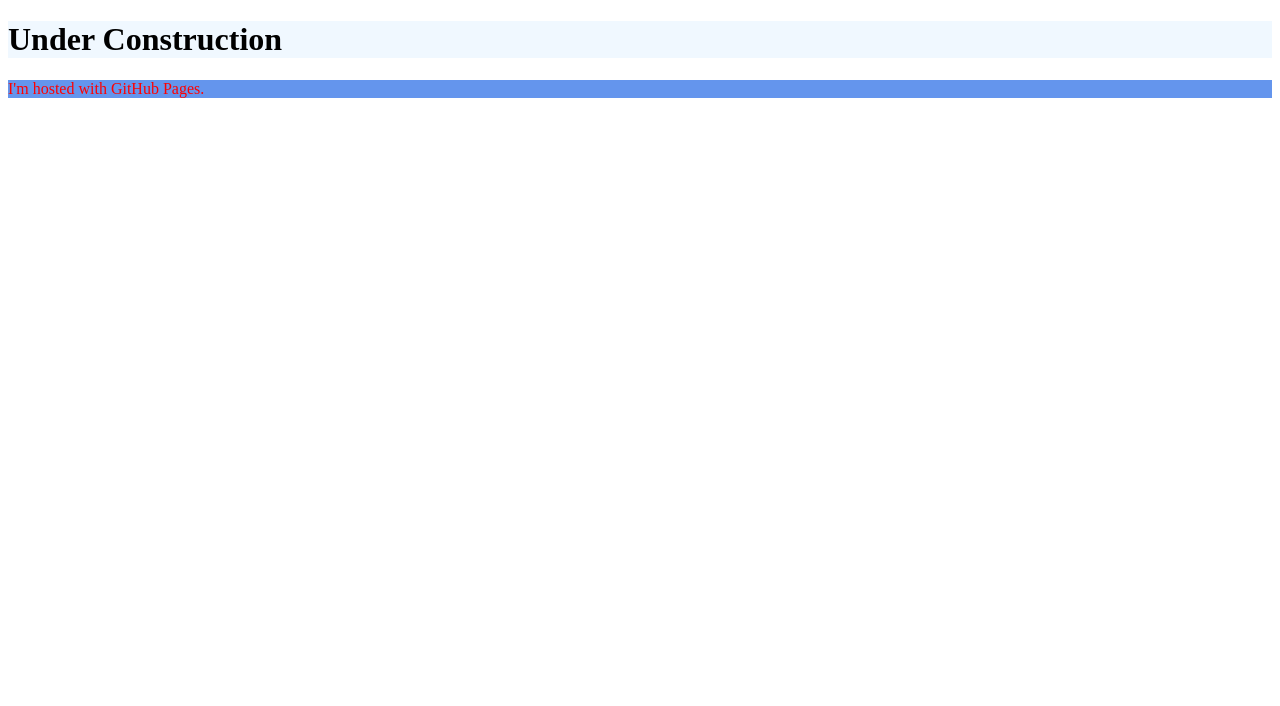
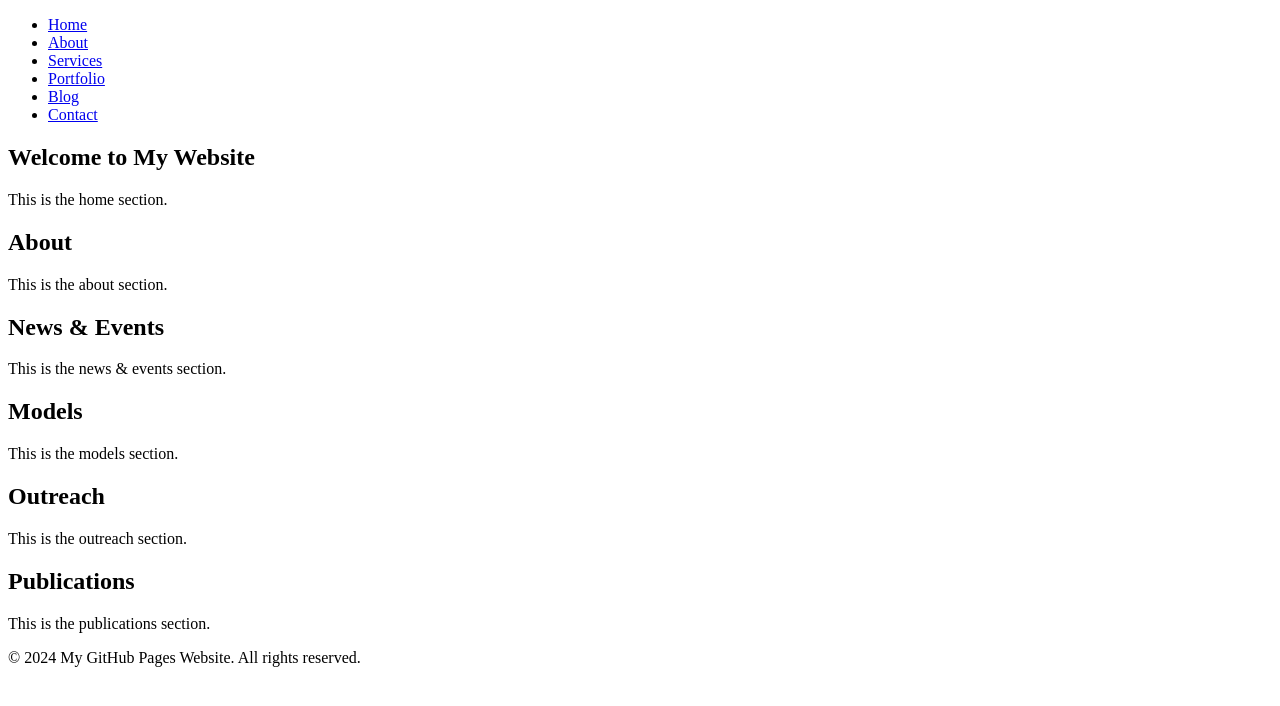
Before and after one commit to emquardokus/emquardokus.github.io, a plain HTML site: page index.html in a window 1280 px wide. Drawn offline with Linux system fonts and the light colour scheme.

Commit message:
Update index.html

```diff
--- a/index.html
+++ b/index.html
@@ -1,19 +1,53 @@
 <!DOCTYPE html>
 <html lang="en">
-  <head>
-    <link href="styles/style.css" rel="stylesheet" />
-
+<head>
     <meta charset="UTF-8">
     <meta name="viewport" content="width=device-width, initial-scale=1.0">
-    <title>
-    </title>
+    <title>My GitHub Pages Website</title>
+    <link rel="stylesheet" href="styles.css">
 </head>
+<body>
+    <header>
+        <nav>
+            <ul>
+                <li><a href="#home">Home</a></li>
+                <li><a href="#about">About</a></li>
+                <li><a href="#services">Services</a></li>
+                <li><a href="#portfolio">Portfolio</a></li>
+                <li><a href="#blog">Blog</a></li>
+                <li><a href="#contact">Contact</a></li>
+            </ul>
+        </nav>
+    </header>
+ <main>
+        <section id="home">
+            <h1>Welcome to My Website</h1>
+            <p>This is the home section.</p>
+        </section>
+        <section id="about">
+            <h2>About</h2>
+            <p>This is the about section.</p>
+        </section>
+        <section id="News & Events">
+            <h2>News & Events</h2>
+            <p>This is the news & events section.</p>
+        </section>
+        <section id="models">
+            <h2>Models</h2>
+            <p>This is the models section.</p>
+        </section>
+        <section id="outreach">
+            <h2>Outreach</h2>
+            <p>This is the outreach section.</p>
+        </section>
+        <section id="">
+            <h2>Publications</h2>
+            <p>This is the publications section.</p>
+        </section>
+    </main>
 
-<body>
-<h1 style="background-color:AliceBlue;">Under Construction</h1>
-
-
-<p style="background-color:CornflowerBlue;">I'm hosted with GitHub Pages.</p>
+    <footer>
+        <p>&copy; 2024 My GitHub Pages Website. All rights reserved.</p>
+    </footer>
 </body>
-
 </html>
```
